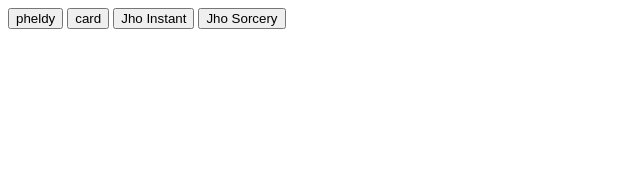
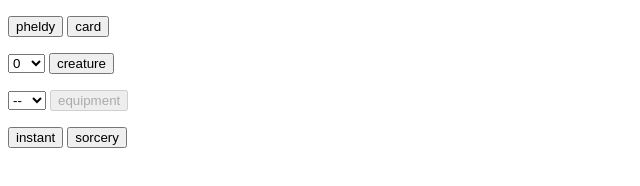
Before and after one commit to walkingeyerobot/mojhosto, a plain HTML site: page html/index.html in a window 1280 px wide. Shown: the whole page, without its empty margins (0-640 px from the left). Drawn offline with Linux system fonts and the light colour scheme.

Commit message:
initial wiring of creature and equipment buttons

```diff
--- a/html/index.html
+++ b/html/index.html
@@ -6,10 +6,48 @@
   <script src="mojhosto.js"></script>
 </head>
 <body>
-  <button id="pheldy">pheldy</button>
-  <button id="card">card</button>
-  <button id="instant">Jho Instant</button>
-  <button id="sorcery">Jho Sorcery</button>
+  <p>
+    <button id="pheldy">pheldy</button>
+    <button id="card">card</button>
+  </p>
+  <p>
+    <select id="creature-cmc">
+      <option value="0">0</option>
+      <option value="1">1</option>
+      <option value="2">2</option>
+      <option value="3">3</option>
+      <option value="4">4</option>
+      <option value="5">5</option>
+      <option value="6">6</option>
+      <option value="7">7</option>
+      <option value="8">8</option>
+      <option value="9">9</option>
+      <option value="10">10</option>
+      <option value="11">11</option>
+      <option value="12">12</option>
+      <option value="15">15</option>
+      <option value="16">16</option>
+    </select>
+    <button id="creature">creature</button>
+  </p>
+  <p>
+    <select id="equipment-cmc">
+      <option value="-">--</option>
+      <option value="1">&lt;1</option>
+      <option value="2">&lt;2</option>
+      <option value="3">&lt;3</option>
+      <option value="4">&lt;4</option>
+      <option value="5">&lt;5</option>
+      <option value="6">&lt;6</option>
+      <option value="7">&lt;7</option>
+      <option value="8">&lt;8</option>
+    </select>
+    <button id="equipment" disabled="disabled">equipment</button>
+  </p>
+  <p>
+    <button id="instant">instant</button>
+    <button id="sorcery">sorcery</button>
+  </p>
   <div id="jho">
     <div></div>
     <div></div>
--- a/html/mojhosto.js
+++ b/html/mojhosto.js
@@ -13,6 +13,29 @@ $(function() {
   function printPheldy(e) {
     window.console.log(injectedObject.printPheldy());
   }
+  function creature(e) {
+    console.log('creature ' + $('#creature-cmc').val());
+  }
+  function creatureCmc(e) {
+    var v = parseInt($(this).val(), 10);
+    if (v === 0) {
+      v = '-';
+    } else if (v > 8) {
+      v = 8;
+    }
+    $('#equipment-cmc').val(v+'');
+    equipmentCmc.call($('#equipment-cmc'), e);
+  }
+  function equipment(e) {
+    console.log('equipment <' + $('#equipment-cmc').val());
+  }
+  function equipmentCmc(e) {
+    if ($(this).val() === '-') {
+      $('#equipment').attr('disabled', 'disabled');
+    } else {
+      $('#equipment').removeAttr('disabled');
+    }
+  }
   function jho(instant) {
     var text = instant ? 'instant' : 'sorcery';
     $('#jho>div').each(function(i, elem) {
@@ -27,6 +50,10 @@ $(function() {
   }
   $('#pheldy').click(printPheldy);
   $('#card').click(printCard);
+  $('#creature').click(creature);
+  $('#creature-cmc').change(creatureCmc);
+  $('#equipment').click(equipment);
+  $('#equipment-cmc').change(equipmentCmc);
   $('#instant').click(instant);
   $('#sorcery').click(sorcery);
 });
```
